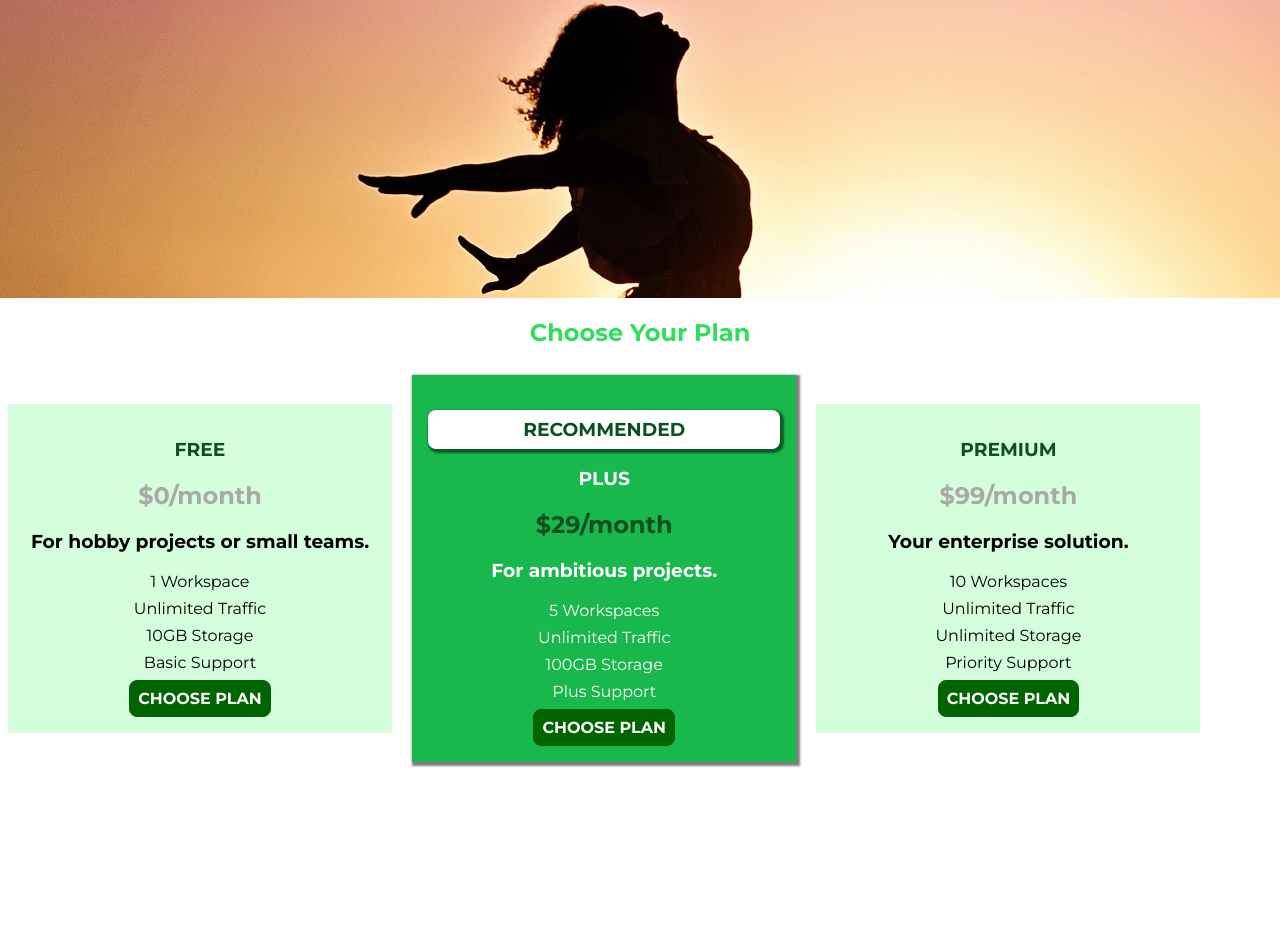
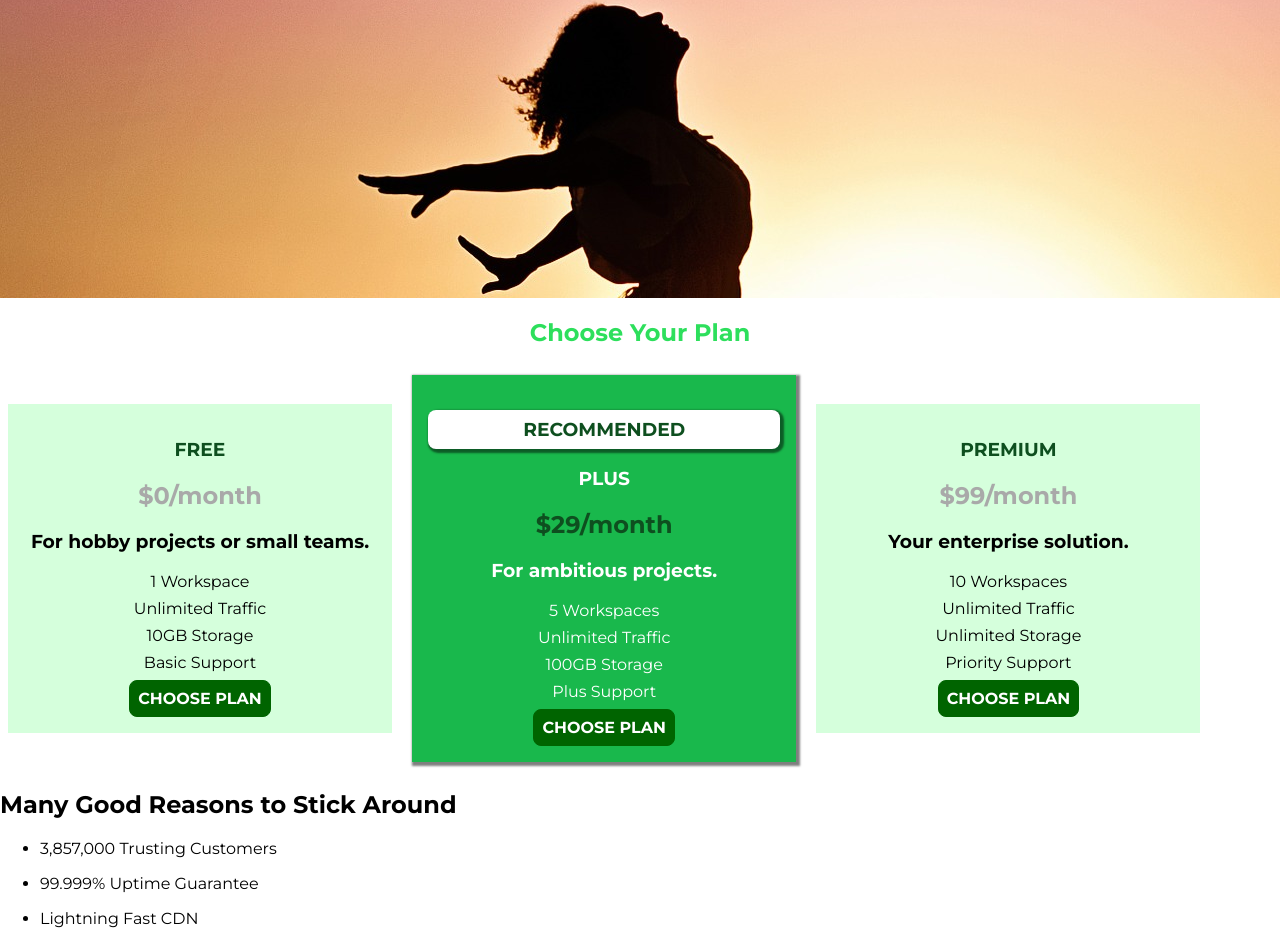
Before and after one commit to mateuszfranke/css-course, a plain HTML site: page index.html in a window 1280 px wide. Shown: the part 273-1217 px from the top of the page. Before the commit the page ends 1043 px from the top, so only its background shows below. Drawn offline with Linux system fonts and the light colour scheme.

Commit message:
preparing for next section

```diff
--- a/index.html
+++ b/index.html
@@ -84,6 +84,29 @@
                 </article>
             </div>
         </section>
+        <section>
+            <h1>Many Good Reasons to Stick Around</h1>
+            <ul>
+                <li>
+                    <div>
+
+                    </div>
+                    <p>3,857,000 Trusting Customers</p>
+                </li>
+                <li>
+                    <div>
+
+                    </div>
+                    <p>99.999% Uptime Guarantee</p>
+                </li>
+                <li>
+                    <div>
+
+                    </div>
+                    <p>Lightning Fast CDN</p>
+                </li>
+            </ul>
+        </section>
     </main>
 </body>
 
--- a/main.css
+++ b/main.css
@@ -89,6 +89,9 @@ body {
     color: darkgreen;
 
 }
+.button:focus{
+    outline: none;
+}
 
 /* h1 {
     font-family: sans-serif;
```
